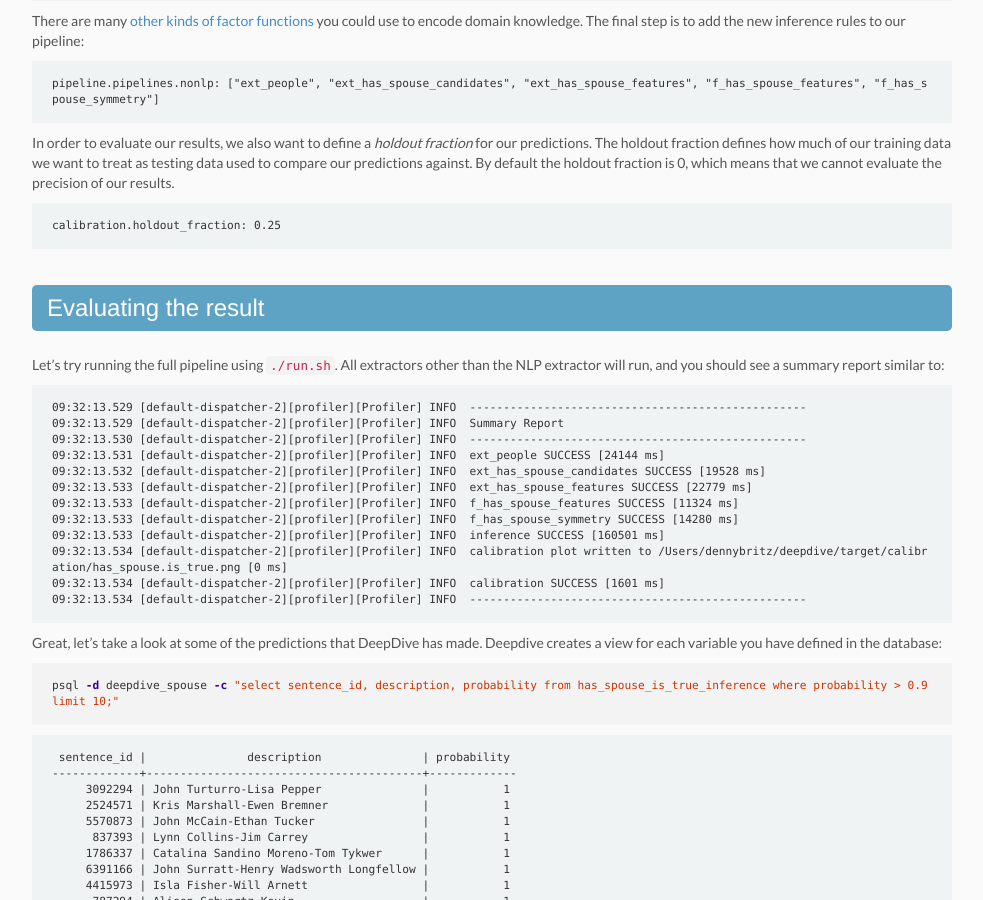
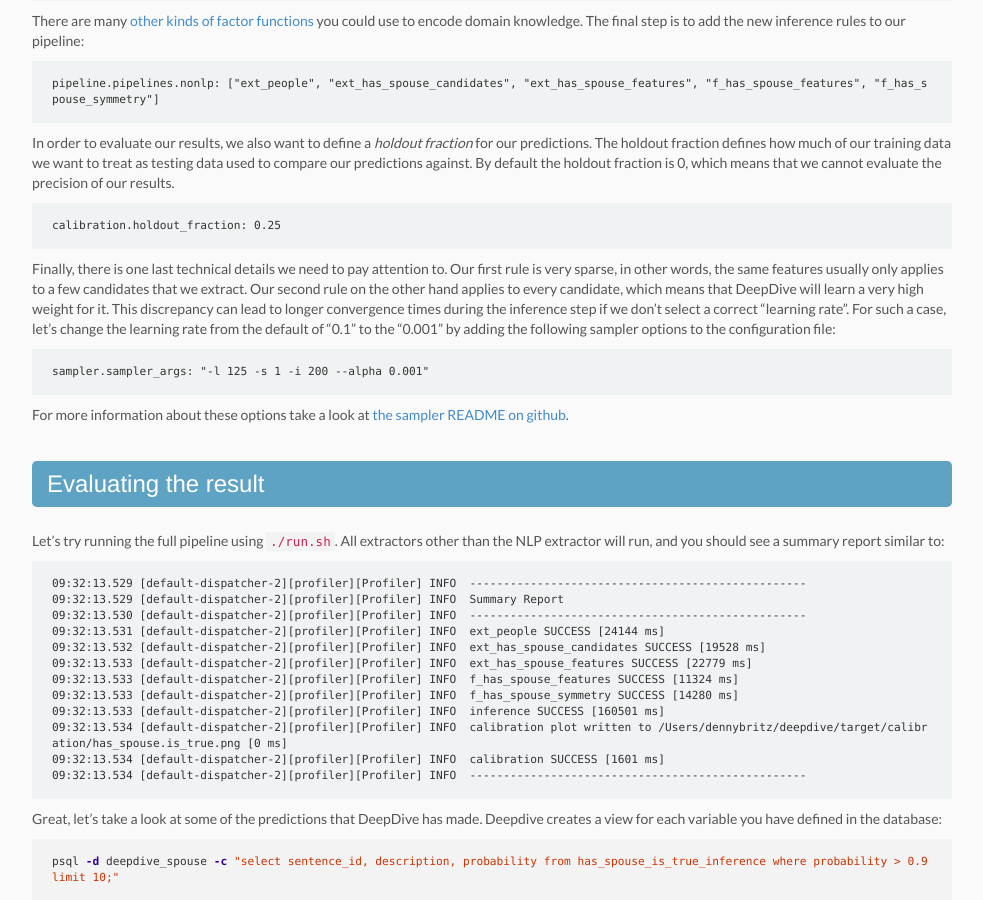
Before and after one commit to senaraiandi/deepdive, a Jekyll site: the page built from doc/walkthrough.md, in a window 1280 px wide and 900 px high, scrolled down 9131 px. Shown: the whole window, without its empty margins (148-1131 px from the left). Built offline with Jekyll 4.4.1, drawn with Linux system fonts in a browser that asks for light colours; nearby versions of some CDN libraries.

Commit message:
Add note about learning rate

```diff
--- a/doc/walkthrough.md
+++ b/doc/walkthrough.md
@@ -478,6 +478,13 @@ In order to evaluate our results, we also want to define a *holdout fraction* fo
 
     calibration.holdout_fraction: 0.25
 
+Finally, there is one last technical details we need to pay attention to. Our first rule is very sparse, in other words, the same features usually only applies to a few candidates that we extract. Our second rule on the other hand applies to every candidate, which means that DeepDive will learn a very high weight for it. This discrepancy can lead to longer convergence times during the inference step if we don't select a correct "learning rate". For such a case, let's change the learning rate from the default of "0.1" to the "0.001" by adding the following sampler options to the configuration file:
+
+    sampler.sampler_args: "-l 125 -s 1 -i 200 --alpha 0.001"
+
+For more information about these options take a look at [the sampler README on github](https://github.com/dennybritz/sampler).
+
+
 <a id="evaluation" href="#"> </a>
 
 ### Evaluating the result
```
